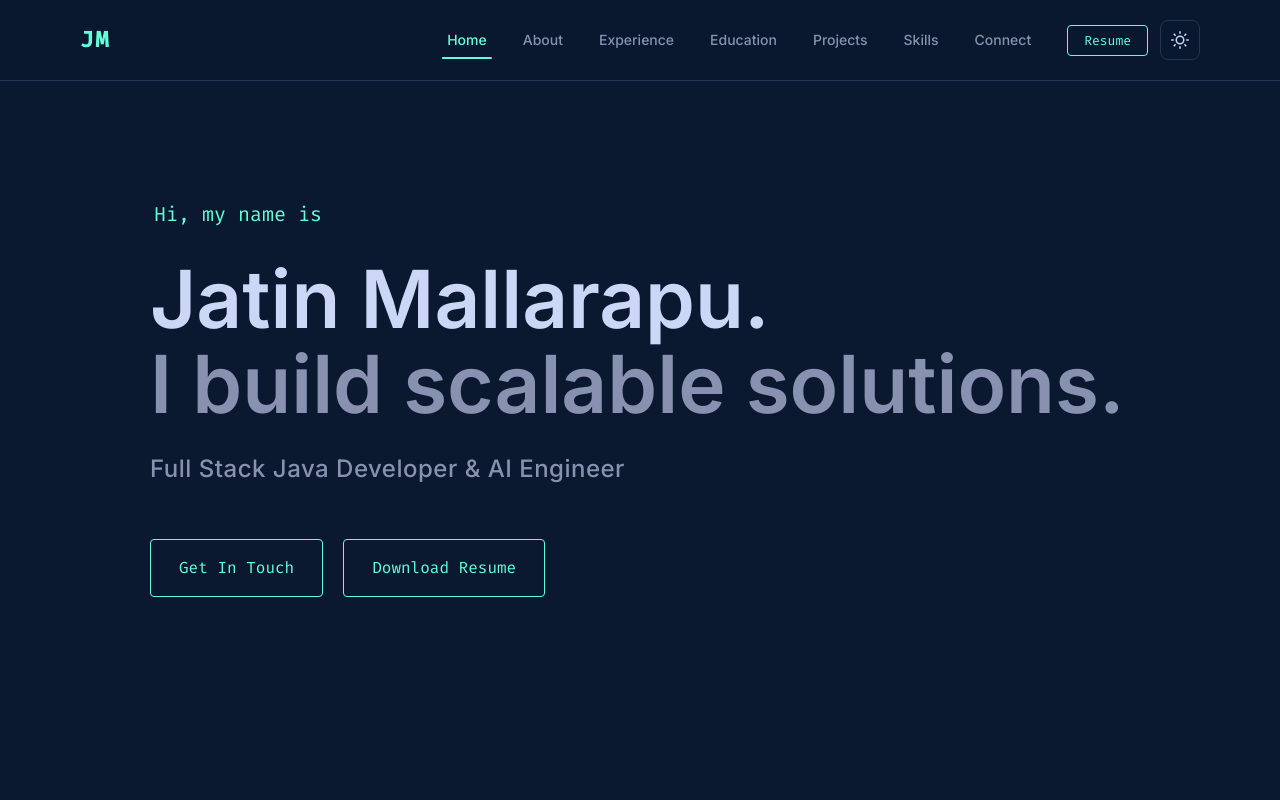
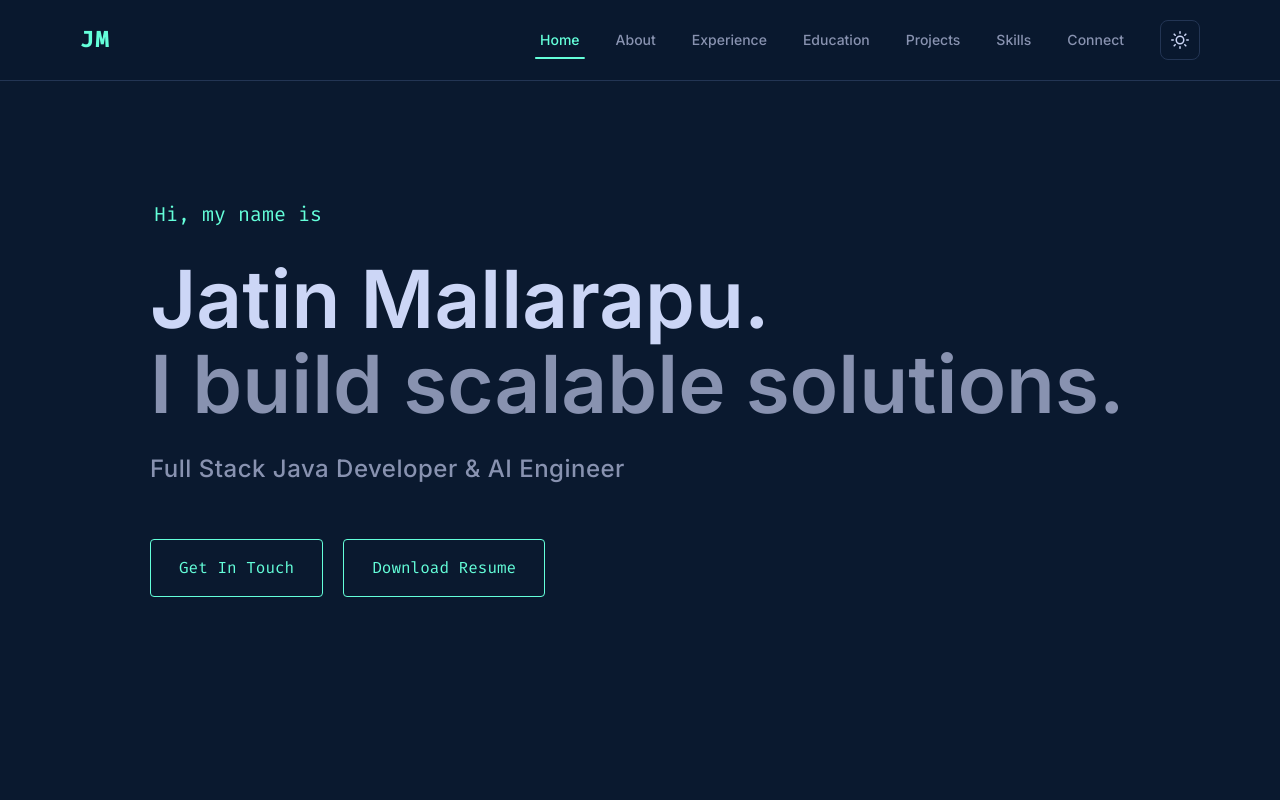
Before and after one commit to jatinmallarapu/portfolio, a React app: page / in a window 1280 px wide. Shown: the top 800 px of the page. Built offline with nearby package versions, Linux system fonts and the light colour scheme; the HTML template or start-up script is replaced by a standard one.

Commit message:
Remove resume button from navbar

```diff
--- a/src/components/Navbar.tsx
+++ b/src/components/Navbar.tsx
@@ -91,14 +91,6 @@ const Navbar = () => {
             transition={{ duration: 0.4, delay: navLinks.length * 0.08 }}
             className="nav-actions"
           >
-            <a
-              href={`${import.meta.env.BASE_URL}JatinMallarapu_Resume.pdf`}
-              target="_blank"
-              rel="noreferrer"
-              className="btn resume-btn"
-            >
-              Resume
-            </a>
             <motion.button
               onClick={toggleTheme}
               className="theme-toggle"
@@ -159,14 +151,7 @@ const Navbar = () => {
                 {link.name}
               </a>
             ))}
-            <a
-              href={`${import.meta.env.BASE_URL}JatinMallarapu_Resume.pdf`}
-              target="_blank"
-              rel="noreferrer"
-              className="btn mobile-resume-btn"
-            >
-              Resume
-            </a>
+
             <button onClick={toggleTheme} className="theme-toggle-mobile">
               {theme === 'dark' ? <FiSun /> : <FiMoon />}
               <span>{theme === 'dark' ? 'Light Mode' : 'Dark Mode'}</span>
```
